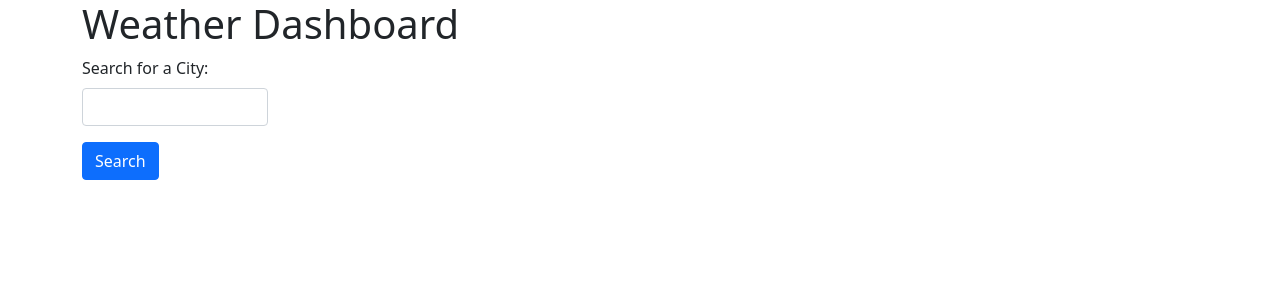
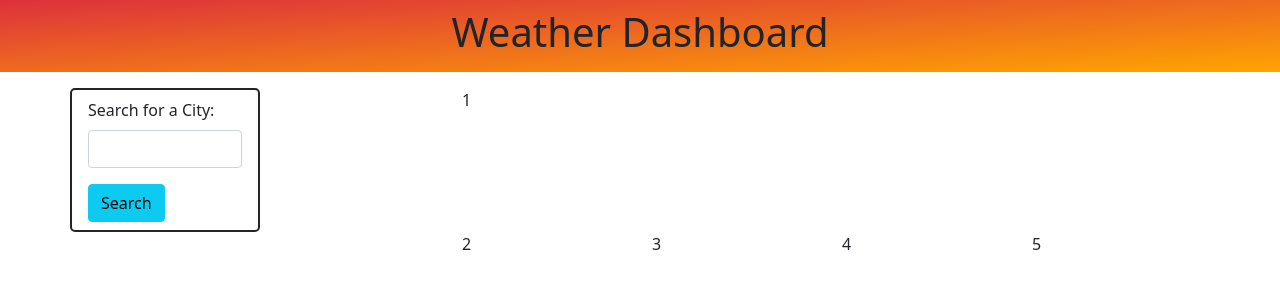
Before and after one commit to en-moss/06-weather-app, a plain HTML site: page index.html in a window 1280 px wide. Drawn offline with nearby package versions, Linux system fonts and the light colour scheme; no server answers.

Commit message:
laying framework to populate righthand of page with 5 day forecast

```diff
--- a/Assets/script.js
+++ b/Assets/script.js
@@ -1,8 +1,13 @@
+window.addEventListener('load', function() {
+    localStorage.clear()
+})
+
+//api documentation https://openweathermap.org/api/one-call-api
+
 let apiKey = 'c2472aea17954013d40705840bcbffd4';
 
 let latLonBase = 'http://api.openweathermap.org/geo/1.0/direct?q=';
 let cityBaseURL = 'https://api.openweathermap.org/data/2.5/weather?'
-//https://api.openweathermap.org/data/2.5/weather?lat={lat}&lon={lon}&appid={API key}
 
 let city = document.getElementById('citySearch');
 let search = document.getElementById('cityBtn');
@@ -40,3 +45,11 @@ search.addEventListener('click', function(e) {
         }
     })
 })
+
+fetch(localStorage.getItem('cityURL'))
+    .then (function(response) {
+        response.json()
+            .then (function(data) {
+                console.log(data)
+            })
+    })
--- a/Assets/style.css
+++ b/Assets/style.css
@@ -1,3 +1,16 @@
+header {
+    text-align: center;
+    background-image: linear-gradient(to bottom right, rgb(221, 49, 60), orange);
+    padding: .5rem;
+    margin-bottom: 1rem;
+}
+
 .cityBtn {
     margin: .25rem;
 }
+
+.city-selection {
+    border: solid 2px;
+    border-radius: 5px;
+    padding: .5rem 1rem;
+}
--- a/index.html
+++ b/index.html
@@ -9,20 +9,27 @@
 </head>
 
 <body>
+    <header>
+        <h1>Weather Dashboard</h1>
+    </header>
     <main class="container">
-        <header>
-            <h1>Weather Dashboard</h1>
-        </header>
-        <div class="row">
-            <form>
-                <div class="mb-3 col-2">
+        <div class="row justify-content-between">
+            <form class="city-selection col-2">
+                <div class="mb-3">
                     <label for="citySearch" class="form-label">Search for a City:</label>
                     <input type="search" class="form-control" id="citySearch">
                 </div>
-                <button type="submit" class="btn btn-primary" id="cityBtn">Search</button>
+                <button type="submit" class="btn btn-info" id="cityBtn">Search</button>
                 <br>
+                <div id="cityList"></div>
             </form>
-            <div class="col-2" id="cityList"></div>
+            <div class="col-8" id="day1">1</div>
+        </div>
+        <div class="row justify-content-end">
+            <div class="col-2" id="day2">2</div>
+            <div class="col-2" id="day3">3</div>
+            <div class="col-2" id="day4">4</div>
+            <div class="col-2" id="day5">5</div>
         </div>
 
 
```
